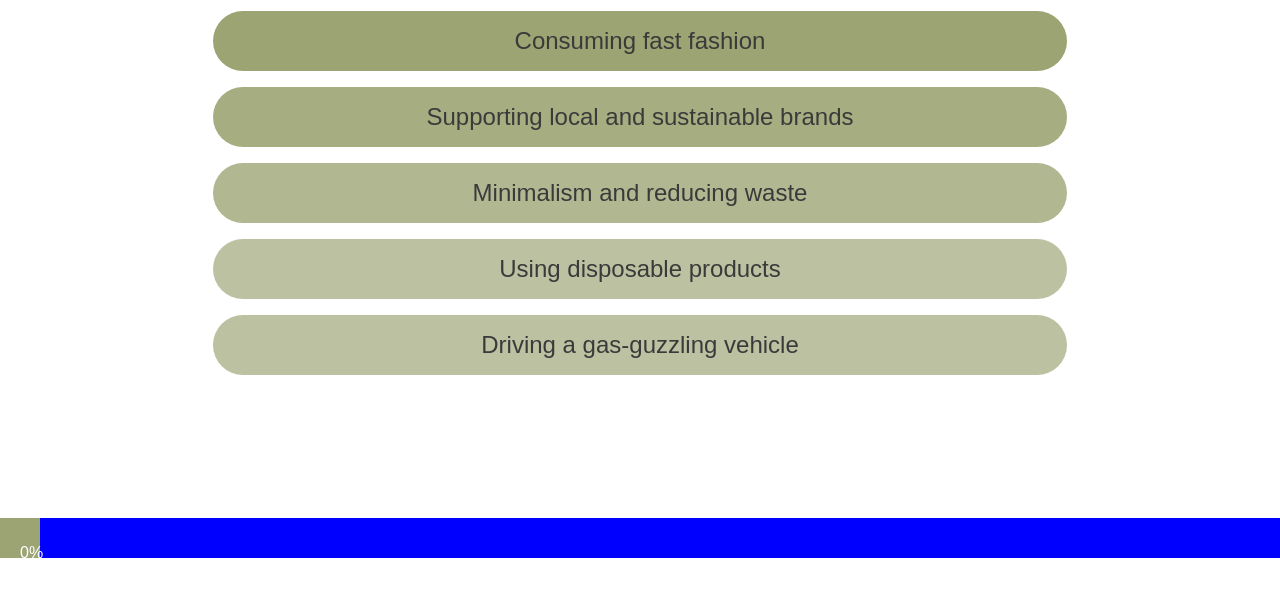
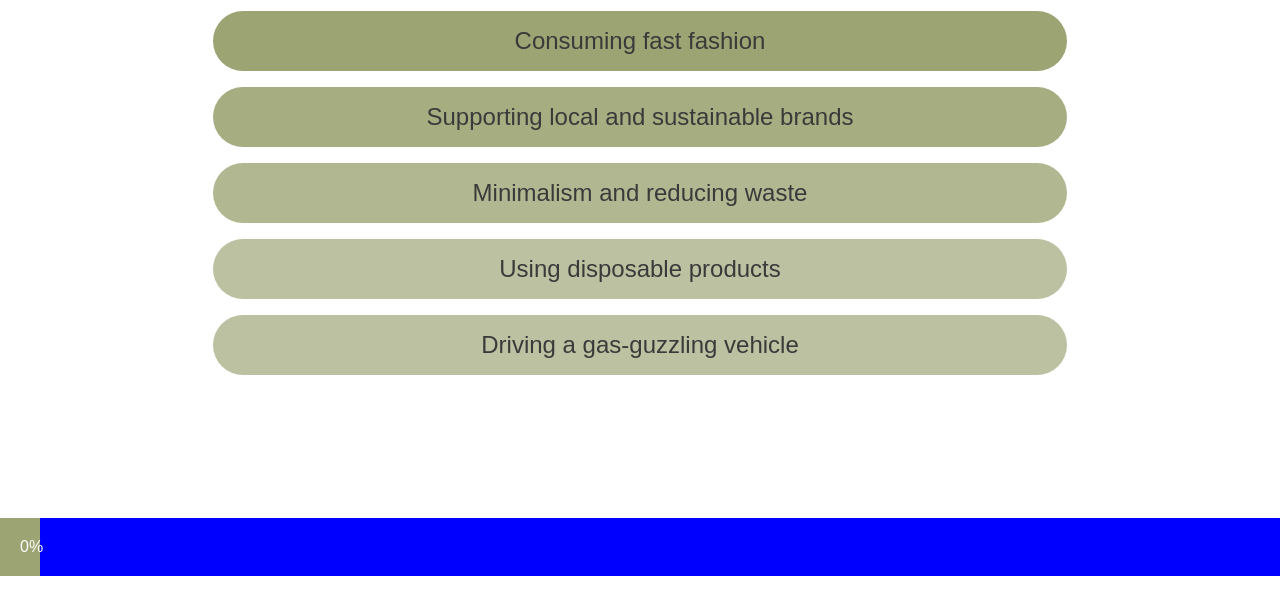
Before and after one commit to Florajenner/sustainable-life-quiz, a plain HTML site: page index.html in a window 1280 px wide. Shown: the part 109-724 px from the top of the page. Drawn offline with Linux system fonts and the light colour scheme; a web font is replaced by a local one.

Commit message:
remove height property from #myBar in css to display the text in the middle of the progress bar

```diff
--- a/assets/style.css
+++ b/assets/style.css
@@ -27,7 +27,6 @@ h1 {
   text-align: center;
 }
 
-
   /* Center align the question container and style its text */
   #question-container {
     text-align: center;
@@ -36,14 +35,12 @@ h1 {
     padding: 1rem;
     background-color: grey;
   }
-
   /* Style the option container*/
   #option-container {
     display: block;
     max-width: 66.67%;
     margin: 0 auto;
   }
-
   /* Style the options */
   .option {
     display: block;
@@ -74,7 +71,6 @@ h1 {
   .option:nth-child(5) {
     background-color: #bcc2a1; /* Color for the fifth option */
   }
-
  /* Add hover effect to options*/
   .option:nth-child(1):hover,
   .option:nth-child(2):hover,
@@ -83,7 +79,6 @@ h1 {
   .option:nth-child(5):hover {
     box-shadow: 0 12px 16px 0 rgba(0,0,0,0.24);
   }
-
   /* Style the result container */
   #result-container {
     padding: 20px;
@@ -109,7 +104,6 @@ h1 {
     box-shadow: 0 12px 16px 0 rgba(0,0,0,0.24);
 
   }
-
   /* Style the progress bar container */
   #myProgress {
     width: 100%;
@@ -119,11 +113,8 @@ h1 {
   /* Style the progress bar */
   #myBar {
     width: 10%;
-    height: 30px;
     background-color: #9ba472;
     text-align: center;
-    line-height: 30px;
     color: white;
     padding: 20px
-
   }
```
